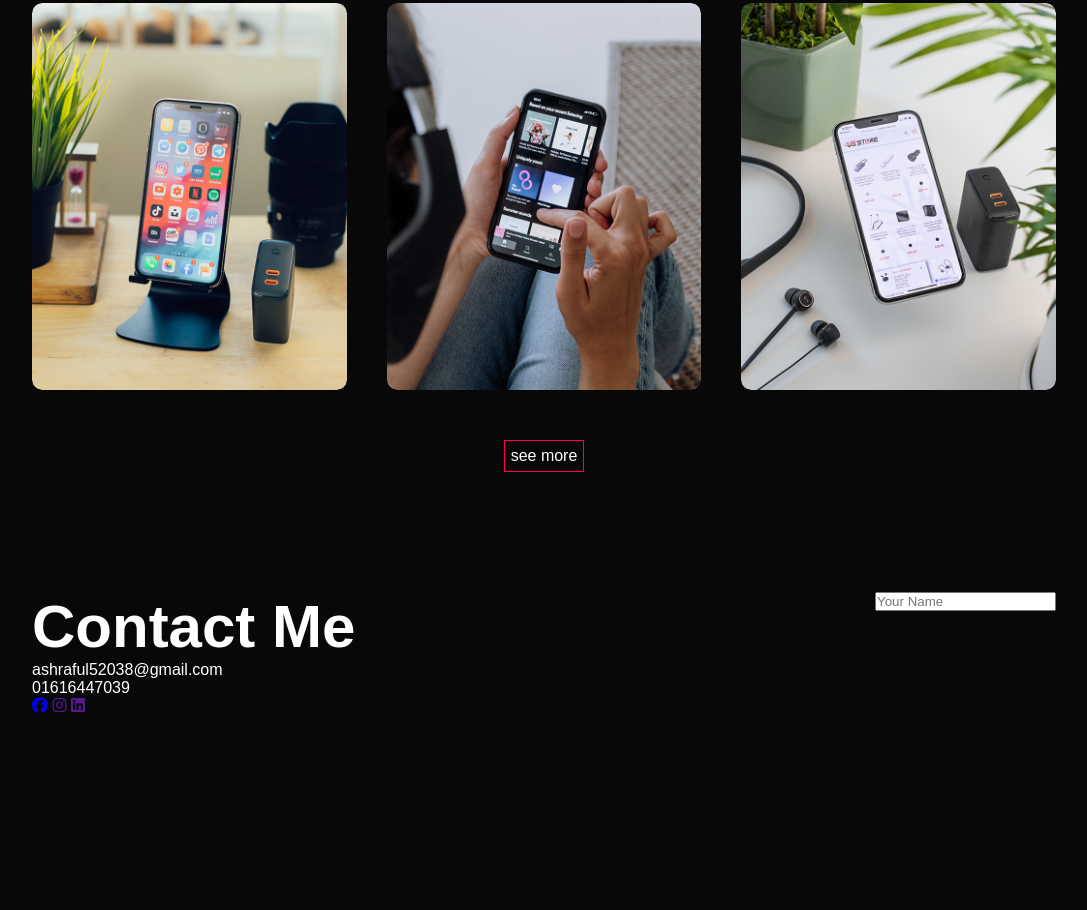
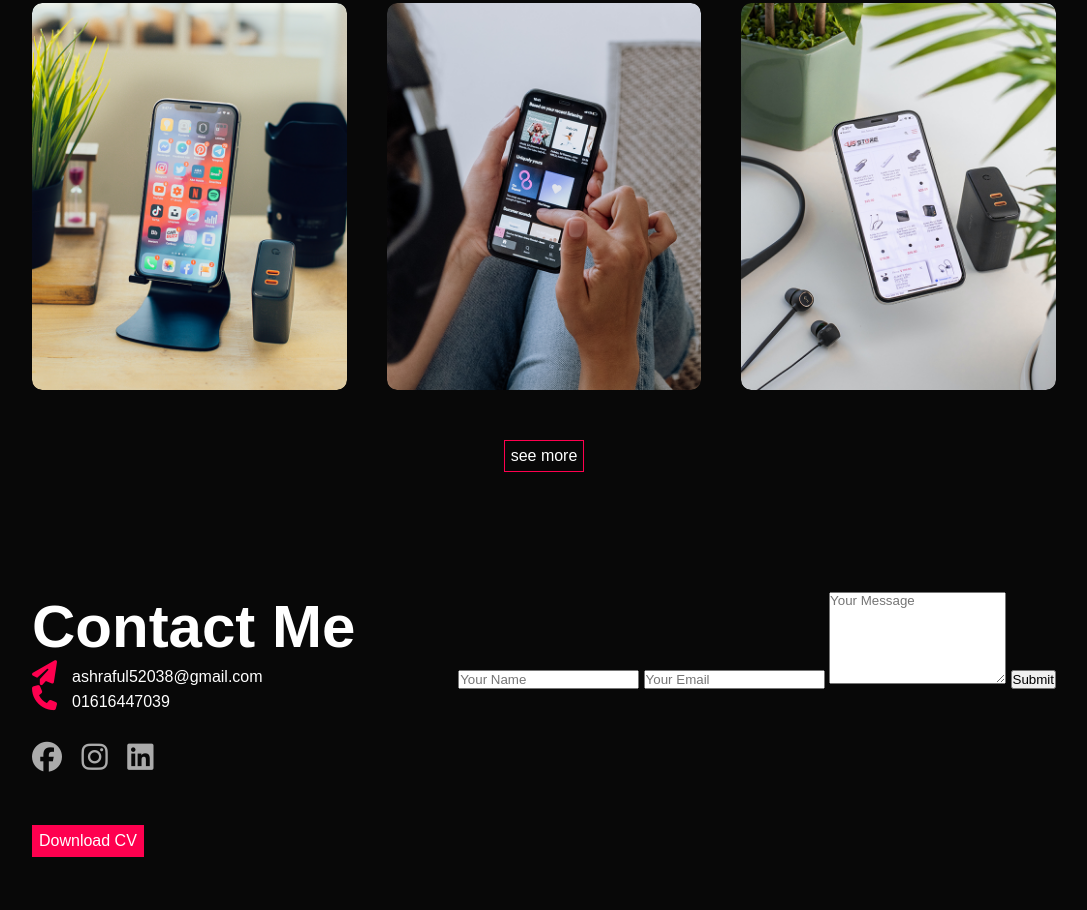
Before and after one commit to Ashraful52038/Portfolio, a plain HTML site: page index.html in a window 1280 px wide. Shown: the part 4551-5461 px from the top of the page, without its empty margins (96-1183 px from the left). Before the commit the page ends 5276 px from the top, so only its background shows below. Drawn offline with Linux system fonts and the light colour scheme.

Commit message:
commit 3

```diff
--- a/index.html
+++ b/index.html
@@ -142,17 +142,21 @@
             <div class="row">
                 <div class="contact-left">
                     <h1 class="sub-title">Contact Me</h1>
-                    <p>ashraful52038@gmail.com</p>
-                    <p>01616447039</p>
+                    <p><i class="fa-solid fa-paper-plane"></i>ashraful52038@gmail.com</p>
+                    <p><i class="fa-solid fa-phone"></i>01616447039</p>
                     <div class="social-icons">
                         <a href="https://facebook.com/"><i class="fa-brands fa-facebook"></i></a>
                         <a href=""><i class="fa-brands fa-instagram"></i></a>
                         <a href=""><i class="fa-brands fa-linkedin"></i></a>
                     </div>
+                    <a href=""class="btn btn2">Download CV</a>
                 </div>
                 <div class="contact-right">
                     <form>
                         <input type="text" name="Name" placeholder="Your Name" required>
+                        <input type="email" name="email" placeholder="Your Email" required>
+                        <textarea name="Message" rows="6" placeholder="Your Message" ></textarea>
+                        <button type="submit">Submit</button>
                     </form>
                 </div>
             </div>
--- a/style.css
+++ b/style.css
@@ -254,3 +254,37 @@ nav ul li a::after
 .btn:hover{
     background: #ff004f;
 }
+.contact-left{
+    flex-basis: 35%;
+}
+contact-right{
+    flex-basis: 60%;
+}
+contact-left p{
+    margin-top: 30px;
+}
+.contact-left p i{
+    color: #ff004f;
+    margin-right: 15px;
+    font-size: 25px;
+}
+.social-icons{
+    margin-top: 30px;
+}
+.social-icons a{
+    text-decoration: none;
+    font-size: 30px;
+    margin-right: 15px;
+    color: #ababab;
+    display: inline-block;
+    transition: transform 0.5s;
+}
+.social-icons a:hover{
+    color: #ff004f;
+    transform: translateY(-5px);
+}
+.btn.btn2
+{
+    display: inline-block;
+    background: #ff004f;
+}
```
